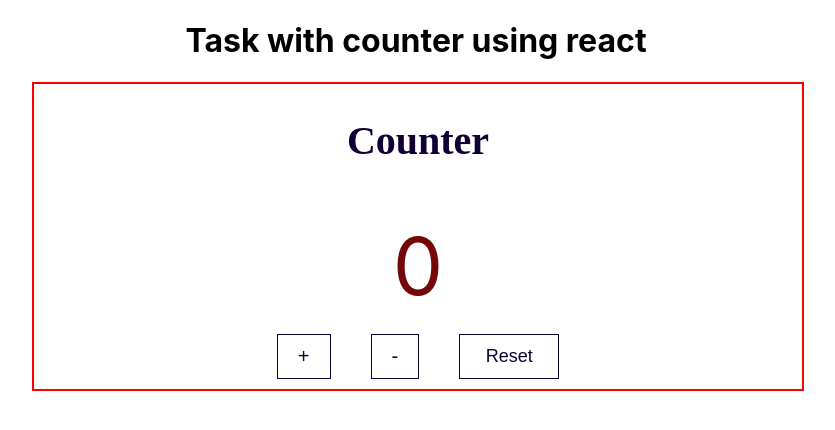
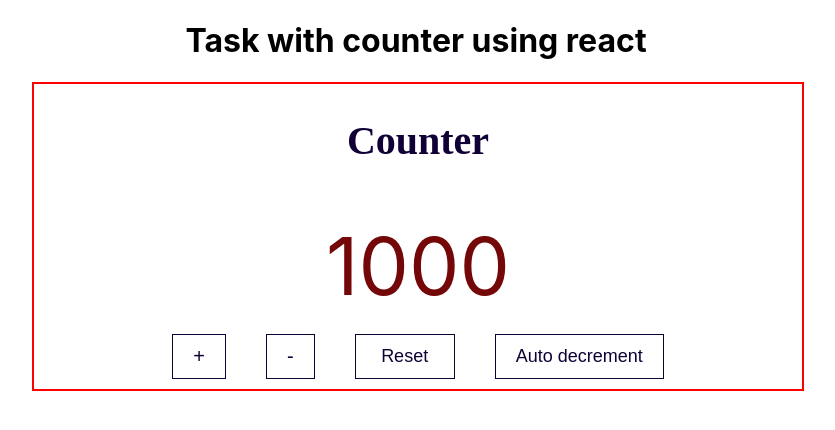
Before and after one commit to jalynkyrgyz/Mega-Bosster-First-Week, a React (Create React App) app in the folder counter-react/: page / in a window 1280 px wide. Shown: the top 430 px of the page, without its empty margins (224-1059 px from the left). Built offline with nearby package versions, Linux system fonts and the light colour scheme.

Commit message:
docs: finish modernised counter with some defects

```diff
--- a/counter-react/src/App.css
+++ b/counter-react/src/App.css
@@ -64,3 +64,20 @@
   color: rgb(255, 255, 255);
   border: 1px solid rgb(16, 0, 54);
 }
+
+.auto_decrement {
+  width: auto;
+  font-size: 18px;
+  padding: 10px 20px;
+  background-color: transparent;
+  color: rgb(16, 0, 54);
+  border: 1px solid rgb(16, 0, 54);
+  cursor: pointer;
+  transition: 0.2s ease-in-out;
+}
+
+.auto_decrement:hover {
+  background-color: rgb(16, 0, 54);
+  color: rgb(255, 255, 255);
+  border: 1px solid rgb(16, 0, 54);
+}
--- a/counter-react/src/App.js
+++ b/counter-react/src/App.js
@@ -3,7 +3,7 @@ import React, {useState} from 'react';
 import './App.css';
 
 function App() {
-  const [counter, setCounter] = useState(0);
+  const [counter, setCounter] = useState(1000);
 
   // increse
   const increaseCounter = () => {
@@ -23,6 +23,14 @@ function App() {
     setCounter(0)
   }
 
+   // autodecrement
+   const autoDecrement = () => {
+
+    setInterval(() => {
+       setCounter((count) => count - 1)
+   },1000)
+   }
+
 
   return (
     <div className="App">
@@ -34,6 +42,7 @@ function App() {
         <button className="control__btn" onClick={increaseCounter}>+</button>
         <button className="control__btn" onClick={decreaseCounter}>-</button>
         <button className="reset" onClick={resetCounter}>Reset</button>
+        <button className='auto_decrement' onClick={autoDecrement}> Auto decrement </button>
       </div>
       </div>
     </div>
```
